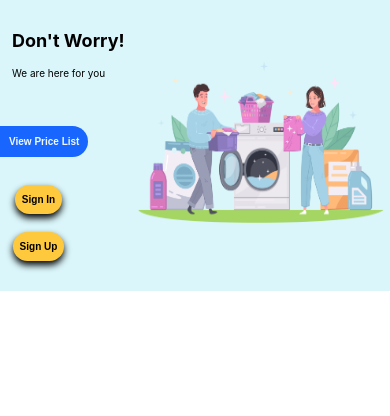
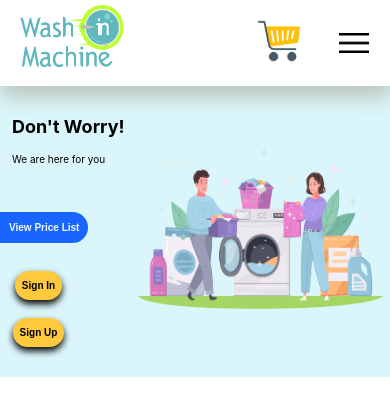
Before and after one commit to Mizanur2001/washinmachine, a React (Create React App) app: page / in a window 390 px wide. Shown: the top 416 px of the page. Built offline with nearby package versions, Linux system fonts and the light colour scheme.

Commit message:
make navber responsive

```diff
--- a/src/components/Navbar.jsx
+++ b/src/components/Navbar.jsx
@@ -2,10 +2,13 @@ import React from 'react'
 import cartImg from '../assets/carts.png'
 import './css/Navbar.css'
 import logo from '../assets/logo.png'
+import menu from '../assets/menu.png'
+import close from '../assets/close.png'
 
 const Navbar = () => {
     return (
-        <nav>
+        <>
+            <nav className='active'>
                 <div className='logo'>
                     <img src={logo} alt="Logo" />
                 </div>
@@ -21,7 +24,12 @@ const Navbar = () => {
                         <img src={cartImg} alt="cart" />
                     </div>
                 </div>
+                <div className='phoneNavMenu'>
+                    <img className='menuIcon' src={menu} alt="" />
+                    <img className='closeIcon' src={close} alt="" />
+                </div>
             </nav>
+        </>
     )
 }
 
--- a/src/components/css/Navbar.css
+++ b/src/components/css/Navbar.css
@@ -7,7 +7,6 @@ nav {
     left: 0;
     z-index: 100;
     background-color: white;
-    display: none;
 }
 
 .listItem {
@@ -51,3 +50,80 @@ nav {
     margin-left: 20px;
     margin-bottom: 15px;
 }
+
+/*Use extra code from here for hambarger*/
+
+.phoneNavMenu {
+    display: none;
+    background: transparent;
+}
+
+.closeIcon,
+.menuIcon {
+    height: 2.5rem;
+    width: 2.5rem;
+    margin-right: 1rem;
+    display: none;
+}
+
+/* Responsive Part */
+@media(max-width:700px) {
+    .phoneNavMenu {
+        display: flex;
+        align-items: center;
+        justify-content: center;
+    }
+
+    .menuIcon {
+        display: block;
+    }
+
+    .listItem {
+        display: none;
+    }
+
+    .nav {
+        position: relative;
+    }
+
+    .cartImg {
+        left: 167px;
+        position: relative;
+    }
+
+}
+
+@media(max-width:615px) {
+    .cartImg {
+        left: 130px;
+    }
+}
+
+@media(max-width:530px) {
+    .cartImg {
+        left: 100px;
+    }
+}
+
+
+@media(max-width:470px) {
+    .cartImg {
+        left: 70px;
+    }
+
+    .cartImg>img {
+        height: 42px;
+        width: 42px;
+    }
+
+    .logo>img {
+        height: 62px;
+        width: 104px;
+    }
+}
+
+@media(max-width:400px) {
+    .cartImg {
+        left: 50px;
+    }
+}
```
Also changed, not shown: src/assets/close.png (added), src/assets/menu.png (added). Lines whose indentation alone changed are shown as unchanged.
